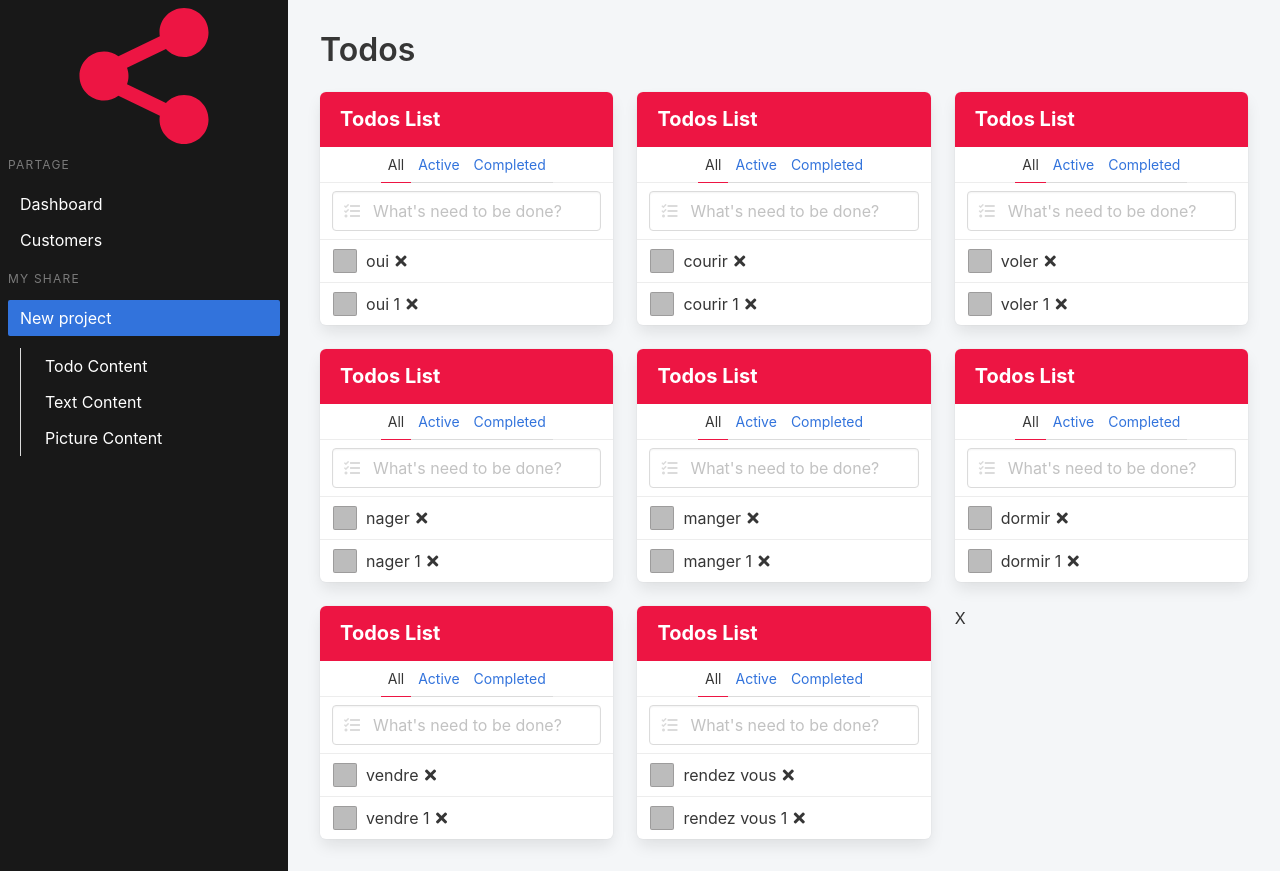
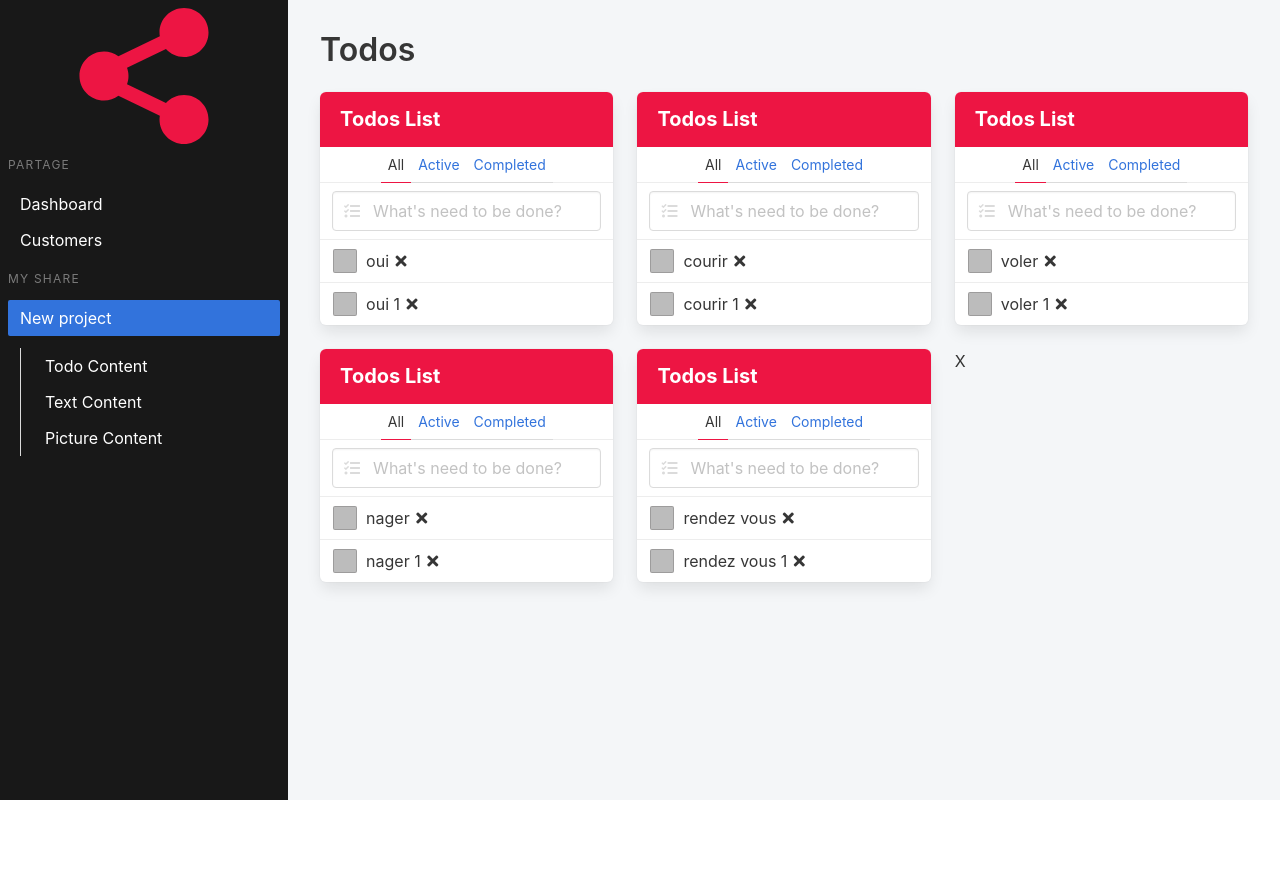
Before and after one commit to Bellico/partage-react-client, a React (Create React App) app: page /hello/1 in a window 1280 px wide. After the commit the page ends 800 px from the top, so only its background shows below. Built offline with nearby package versions, Linux system fonts and the light colour scheme.

Commit message:
Refact Todo Blocks

```diff
--- a/src/content-types/todo-content-type/todo-blocks.tsx
+++ b/src/content-types/todo-content-type/todo-blocks.tsx
@@ -1,36 +1,61 @@
-import { FunctionComponent, useState } from "react";
+import { FunctionComponent, useState, MouseEventHandler } from "react";
 import React from "react";
 import { TodoContentType } from "./todo-content-type";
 import { Todo } from "./task.model";
-
-export const TodoBlocks: FunctionComponent = () => {
 
 const todosDefault: Todo[] = [
   { tasks: [{ label: 'oui', done: false }, { label: 'oui 1', done: false }] },
   { tasks: [{ label: 'courir', done: false }, { label: 'courir 1', done: false }] },
   { tasks: [{ label: 'voler', done: false }, { label: 'voler 1', done: false }] },
   { tasks: [{ label: 'nager', done: false }, { label: 'nager 1', done: false }] },
-    { tasks: [{ label: 'manger', done: false }, { label: 'manger 1', done: false }] },
-    { tasks: [{ label: 'dormir', done: false }, { label: 'dormir 1', done: false }] },
-    { tasks: [{ label: 'vendre', done: false }, { label: 'vendre 1', done: false }] },
   { tasks: [{ label: 'rendez vous', done: false }, { label: 'rendez vous 1', done: false }] },
 ]
 
+const columnsNumber = 3;
+
+export const TodoBlocks: FunctionComponent = () => {
+
   const [todos, setTodos] = useState<Todo[]>(todosDefault);
 
-  const addTodoHandle = () => {
-    setTodos(() => [...todos, { tasks: [{ label: 'oui', done: false }, { label: 'oui 1', done: false }] }]);
+  function handleAddingTodo() {
+    setTodos(() =>
+      [
+        ...todos,
+        { tasks: [{ label: 'oui', done: false }, { label: 'oui 1', done: false }] }
+      ]
+    );
   }
 
-  const NewTodoBlock = () =>
-    <div className="column">
-      <div className="addTodo" onClick={addTodoHandle}>
-        X
-      </div>
-    </div>;
+  return (
+    <>
+      <h3 className="title is-3">Todos</h3>
+      <TodosLines todos={todos} addNewTodo={handleAddingTodo} />
+    </>
+  );
+}
 
-  const getTodoLine = (lineNumber) => {
-    const deb = lineNumber * 3;
+const TodosLines: FunctionComponent<{ todos: Todo[], addNewTodo: MouseEventHandler }> = ({ todos, addNewTodo }) => {
+  const todosLines = [];
+  const maxLine = Math.ceil(todos.length / columnsNumber);
+
+  for (let line = 0; line < maxLine; line++) {
+    todosLines.push(<LineOfTodos key={line} todos={todos} lineNumber={line} addNewTodo={addNewTodo} />);
+  }
+
+  if (todos.length % columnsNumber === 0 && todos.length < 9) {
+    todosLines.push(
+      <div key={todos.length} className="columns">
+        <NewTodoBlock addNewTodo={addNewTodo} />
+      </div>)
+  }
+
+  return <>{todosLines}</>;
+}
+
+const LineOfTodos: FunctionComponent<{ todos: Todo[], lineNumber: number, addNewTodo: MouseEventHandler }> = ({ todos, lineNumber, addNewTodo }) => {
+
+  function getTodoLine(lineNumber :number) {
+    const deb = lineNumber * columnsNumber;
 
     if (deb + 2 < todos.length) {
       return [todos[deb], todos[deb + 1], todos[deb + 2]]
@@ -43,7 +68,6 @@ export const TodoBlocks: FunctionComponent = () => {
     }
   }
 
-  const LineOfTodos = ({ lineNumber }) => {
   const todosOnTheLine = getTodoLine(lineNumber);
 
   const line = todosOnTheLine.map((todo) =>
@@ -52,8 +76,8 @@ export const TodoBlocks: FunctionComponent = () => {
     </div>
   )
 
-    if (todosOnTheLine.length < 3) {
-      line.push(<NewTodoBlock key={todos.length} />);
+  if (todosOnTheLine.length < columnsNumber) {
+    line.push(<NewTodoBlock key={todos.length} addNewTodo={addNewTodo} />);
   }
 
   return (
@@ -63,28 +87,10 @@ export const TodoBlocks: FunctionComponent = () => {
   );
 }
 
-  const TodosLines = () => {
-    const todosLines = [];
-    const maxLine = Math.ceil(todos.length / 3);
-
-    for (let line = 0; line < maxLine; line++) {
-      todosLines.push(<LineOfTodos key={line} lineNumber={line} />);
-    }
-
-    if (todos.length % 3 === 0) {
-      todosLines.push(
-        <div key={todos.length} className="columns">
-          <NewTodoBlock />
-        </div>)
-    }
-
-    return <>{todosLines}</>;
-  }
-
-  return (
-    <>
-      <h3 className="title is-3">Todos</h3>
-      <TodosLines />
-    </>
+const NewTodoBlock: FunctionComponent<{ addNewTodo: MouseEventHandler }> = ({ addNewTodo }) => (
+  <div className="column">
+    <div className="addTodo" onClick={addNewTodo}>
+      X
+   </div>
+  </div>
 );
-}
--- a/src/content-types/todo-content-type/todo-content-type.tsx
+++ b/src/content-types/todo-content-type/todo-content-type.tsx
@@ -14,7 +14,7 @@ export class TodoContentType extends React.Component<{ tasks: Task[] }, {
         filterOnStatus: StatusEnum.All
     }
 
-    handleChange = (event: React.FormEvent<HTMLInputElement>) => {
+    handleChange = (event) => {
         this.setState({
             taskname: event.currentTarget.value
         });
@@ -39,7 +39,7 @@ export class TodoContentType extends React.Component<{ tasks: Task[] }, {
         }
     }
 
-    changeFilter = (event, status: StatusEnum) => {
+    handlechangeFilter = (event: any, status: StatusEnum) => {
         event.preventDefault();
 
         this.setState({
@@ -76,9 +76,9 @@ export class TodoContentType extends React.Component<{ tasks: Task[] }, {
                 <p className="panel-tabs">
                     {[StatusEnum.All, StatusEnum.Active, StatusEnum.Completed].map(status =>
                         <a href="/"
-                            className={this.state.filterOnStatus === status ? 'is-active' : null}
+                            className={this.state.filterOnStatus === status ? 'is-active' : undefined}
                             key={status}
-                            onClick={(event) => this.changeFilter(event, status)}>
+                            onClick={(event) => this.handlechangeFilter(event, status)}>
                             {status}
                         </a>)
                     }
@@ -107,7 +107,7 @@ export class TodoContentType extends React.Component<{ tasks: Task[] }, {
                                 <i className="fa fa-check"></i>
                             </span>
                         </label>
-                        <span style={task.done ? { 'textDecoration': 'line-through' } : null}>
+                        <span style={task.done ? { 'textDecoration': 'line-through' } : undefined}>
                             {task.label}
                         </span>
                         <Icon className="fa-pull-right"
```
Lines whose indentation alone changed are shown as unchanged.
